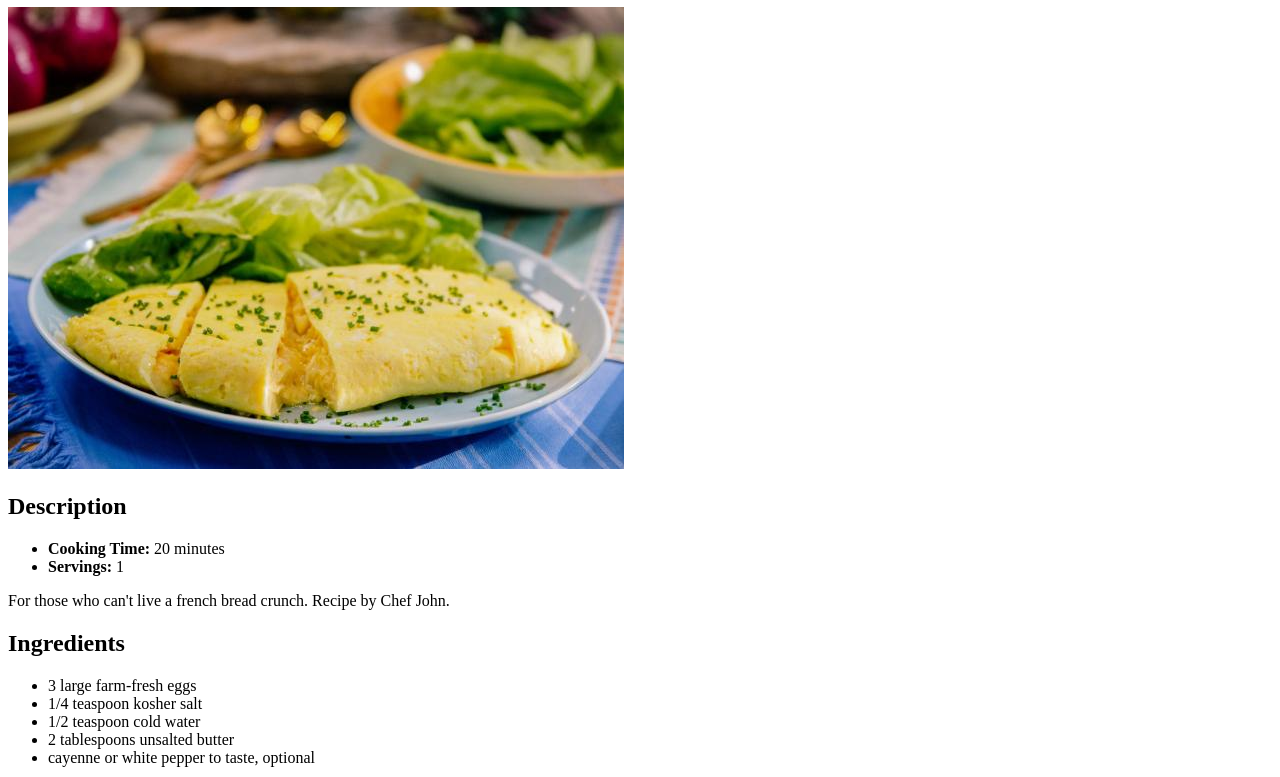
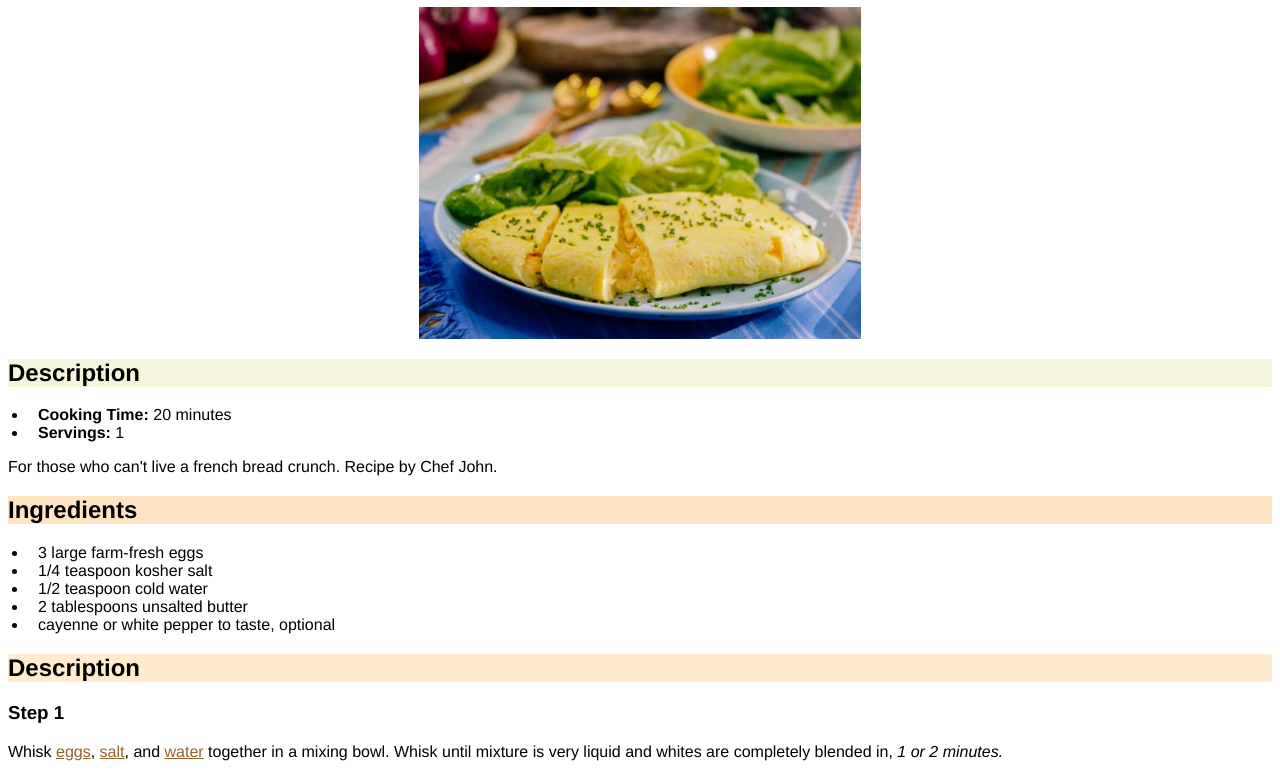
Before and after one commit to jlgratz1/odin-recipes, a plain HTML site: page recipes/omelette.html in a window 1280 px wide. Shown: the part 73-850 px from the top of the page. Drawn offline with Linux system fonts and the light colour scheme; the site is published under a folder, as on GitHub Pages, so addresses that start at the root find nothing.

Commit message:
Correct link

```diff
--- a/recipes/omelette.html
+++ b/recipes/omelette.html
@@ -5,7 +5,7 @@
     <meta http-equiv="X-UA-Compatible" content="IE=edge">
     <meta name="viewport" content="width=device-width, initial-scale=1.0">
     <title>Omelette</title>
-    <link rel="stylesheet" href="/style.css">
+    <link rel="stylesheet" href="../style.css">
 </head>
 <body>
     <h1>French Omelette</h1>
```
Also changed, not shown: recipes/stew.html (+1 -1 lines).
